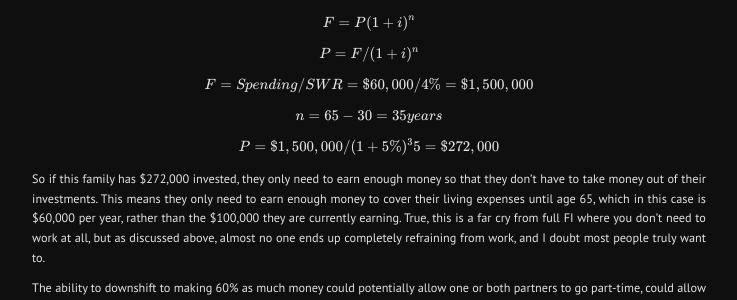
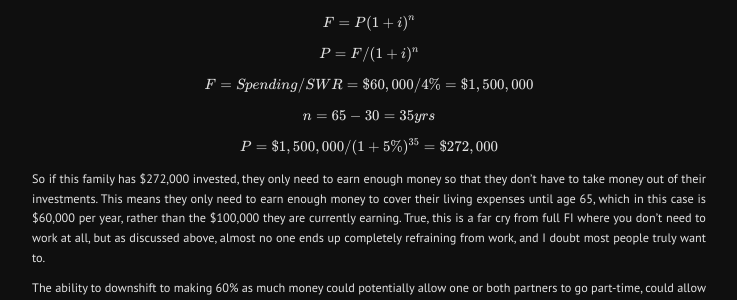
Before and after one commit to labeattie/testpreviewsite, a Jekyll site: the page built from _posts/2022-02-07-financial-independence-coast-fi.md, in a window 1280 px wide and 900 px high, scrolled down 2643 px. Shown: the part 153-453 px from the top of the window, without its empty margins (271-1008 px from the left). Built offline with Jekyll 4.4.1, drawn with Linux system fonts in a browser that asks for light colours.

Commit message:
small changes fi 2 article

```diff
--- a/_posts/2022-02-07-financial-independence-coast-fi.md
+++ b/_posts/2022-02-07-financial-independence-coast-fi.md
@@ -80,9 +80,9 @@ $$P = F/(1+i)^n$$
 
 $$F = Spending/SWR = \$60,000/4\% = \$1,500,000$$
 
-$$n = 65-30 = 35 years$$
+$$n = 65-30 = 35yrs$$
 
-$$P = \$1,500,000/(1+5\%)^35 = \$272,000$$
+$$P = \$1,500,000/(1+5\%)^{35} = \$272,000$$
 
 So if this family has $272,000 invested, they only need to earn enough money so that they don't have to take money out of their investments. This means they only need to earn enough money to cover their living expenses until age 65, which in this case is $60,000 per year, rather than the $100,000 they are currently earning. True, this is a far cry from full FI where you don't need to work at all, but as discussed above, almost no one ends up completely refraining from work, and I doubt most people truly want to.
 
```
